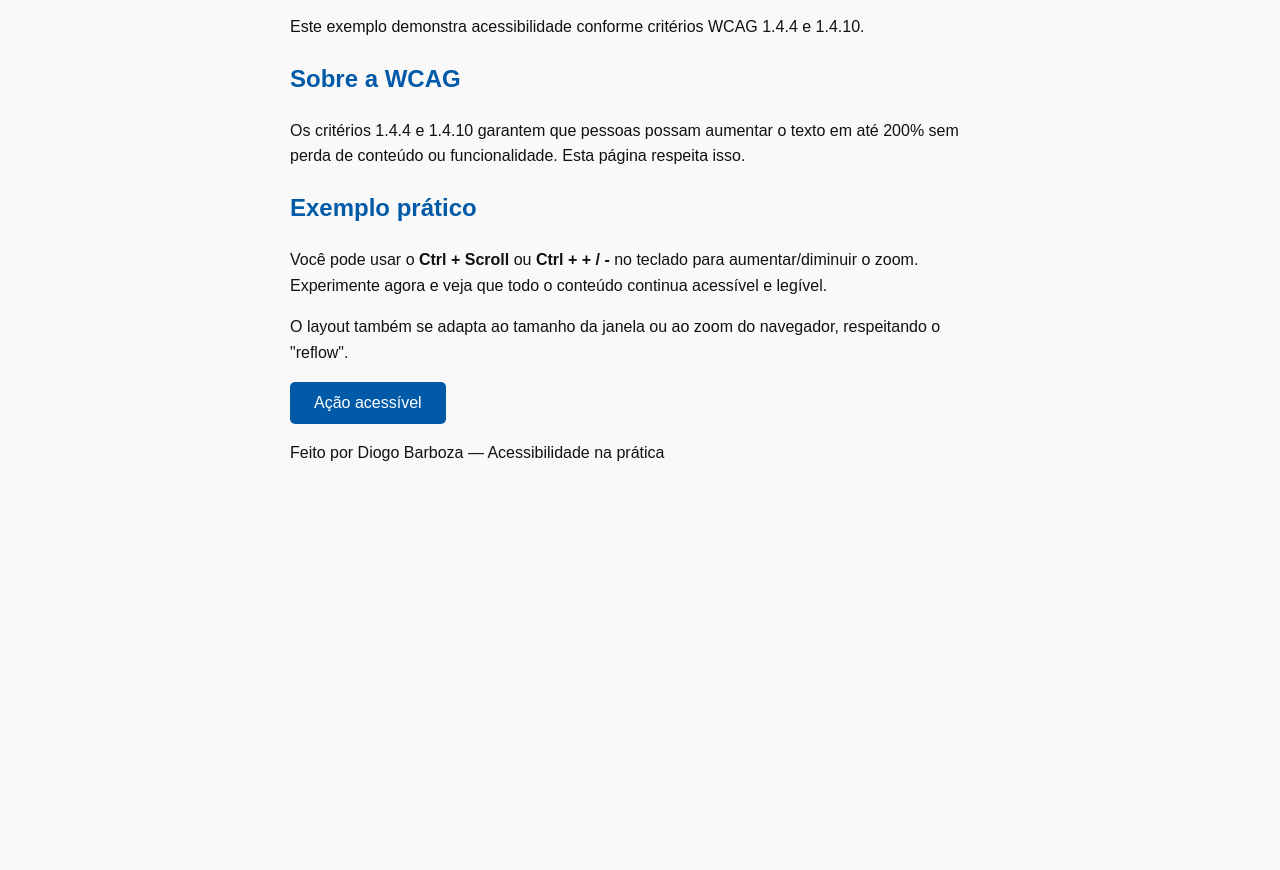
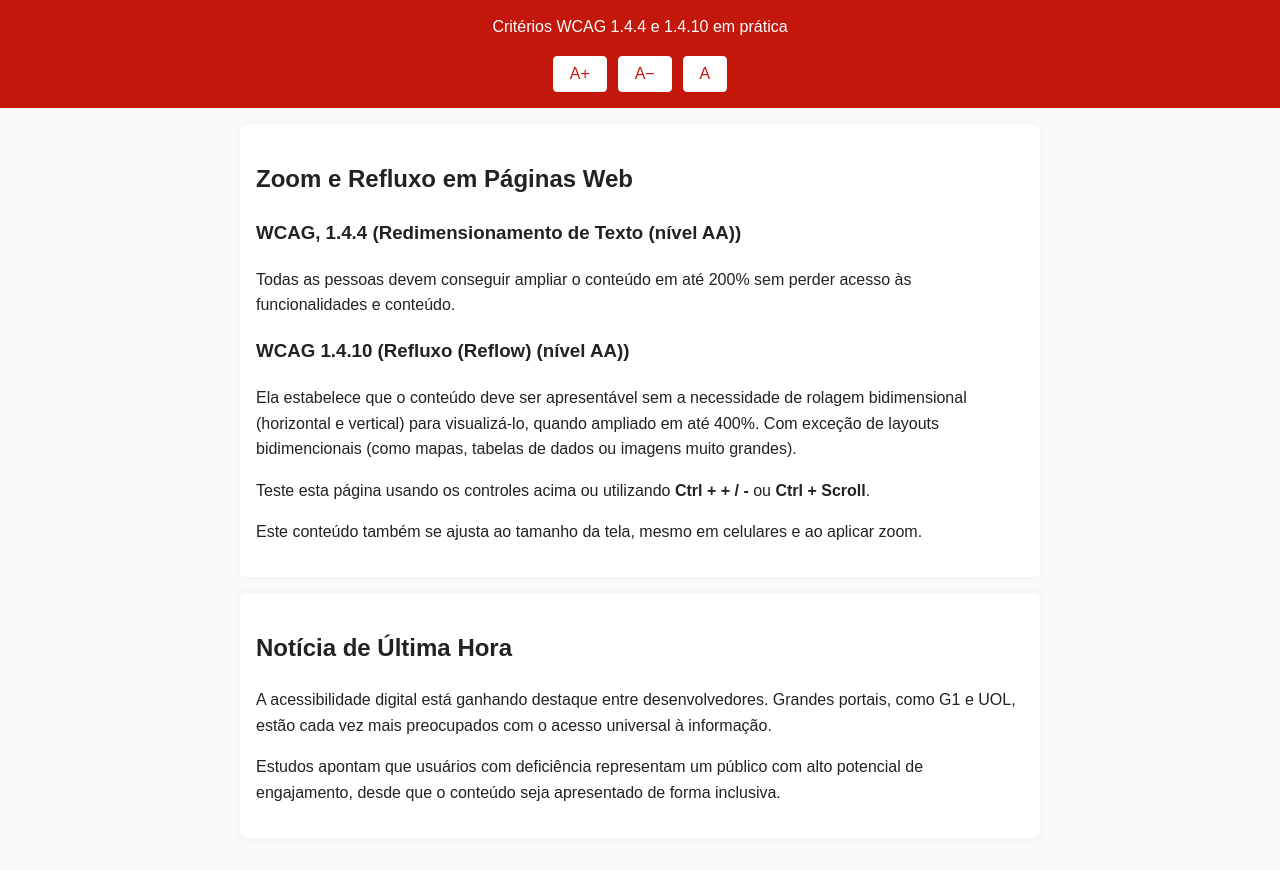
Before and after one commit to Diogo-Barboza/Redimensionamento_Texto_Zoom, a plain HTML site: page index.html in a window 1280 px wide. Shown: the part 96-966 px from the top of the page. Before the commit the page ends 800 px from the top, so only its background shows below. Drawn offline with Linux system fonts and the light colour scheme.

Commit message:
wcag 1.4.4 e 1.4.10

```diff
--- a/index.html
+++ b/index.html
@@ -3,41 +3,61 @@
 <head>
   <meta charset="UTF-8" />
   <meta name="viewport" content="width=device-width, initial-scale=1.0" />
-  <title>Exemplo de Redimensionamento de Texto</title>
+  <title>Blog Acessível - Redimensionamento</title>
   <link rel="stylesheet" href="style.css" />
 </head>
 <body>
   <header>
-    <h1>Redimensionamento de Texto e Zoom</h1>
-    <p>Este exemplo demonstra acessibilidade conforme critérios WCAG 1.4.4 e 1.4.10.</p>
+    <h1>Blog Acessível</h1>
+    <p>Critérios WCAG 1.4.4 e 1.4.10 em prática</p>
+    <div class="font-controls" role="group" aria-label="Controles de Fonte">
+      <button onclick="ajustarFonte('aumentar')" aria-label="Aumentar texto">A+</button>
+      <button onclick="ajustarFonte('diminuir')" aria-label="Diminuir texto">A−</button>
+      <button onclick="ajustarFonte('padrao')" aria-label="Redefinir texto">A</button>
+    </div>
   </header>
 
   <main>
-    <section>
-      <h2>Sobre a WCAG</h2>
+    <article>
+      <h2>Zoom e Refluxo em Páginas Web</h2>
+
+      <h3>WCAG, 1.4.4 (Redimensionamento de Texto (nível AA))</h3>
+
       <p>
-        Os critérios 1.4.4 e 1.4.10 garantem que pessoas possam aumentar o texto em até 200%
-        sem perda de conteúdo ou funcionalidade. Esta página respeita isso.
+        Todas as pessoas devem conseguir ampliar o conteúdo em até 200%
+        sem perder acesso às funcionalidades e conteúdo.
       </p>
-    </section>
 
-    <section>
-      <h2>Exemplo prático</h2>
+      <h3>WCAG 1.4.10 (Refluxo (Reflow) (nível AA))</h3>
+
       <p>
-        Você pode usar o <strong>Ctrl + Scroll</strong> ou <strong>Ctrl + + / -</strong> no teclado
-        para aumentar/diminuir o zoom. Experimente agora e veja que todo o conteúdo continua
-        acessível e legível.
+        Ela estabelece que o conteúdo deve ser apresentável sem a necessidade de rolagem
+        bidimensional (horizontal e vertical) para visualizá-lo, quando ampliado em até 400%. Com exceção de layouts bidimencionais
+        (como mapas, tabelas de dados ou imagens muito grandes).
+      </p>
+
+      <p>
+        Teste esta página usando os controles acima ou utilizando
+        <strong>Ctrl + + / -</strong> ou <strong>Ctrl + Scroll</strong>.
       </p>
       <p>
-        O layout também se adapta ao tamanho da janela ou ao zoom do navegador, respeitando o "reflow".
+        Este conteúdo também se ajusta ao tamanho da tela, mesmo em celulares e ao aplicar zoom.
       </p>
-    </section>
+    </article>
 
-    <button>Ação acessível</button>
+    <article>
+      <h2>Notícia de Última Hora</h2>
+      <p>
+        A acessibilidade digital está ganhando destaque entre desenvolvedores. Grandes portais,
+        como G1 e UOL, estão cada vez mais preocupados com o acesso universal à informação.
+      </p>
+      <p>
+        Estudos apontam que usuários com deficiência representam um público com alto potencial de engajamento,
+        desde que o conteúdo seja apresentado de forma inclusiva.
+      </p>
+    </article>
   </main>
 
-  <footer>
-    <p>Feito por Diogo Barboza — Acessibilidade na prática</p>
-  </footer>
+  <script src="script.js"></script>
 </body>
 </html>
--- /dev/null
+++ b/script.js
@@ -0,0 +1,12 @@
+let tamanhoFonte = 1;
+
+function ajustarFonte(acao) {
+  if (acao === 'aumentar' && tamanhoFonte < 4) {
+    tamanhoFonte += 0.1;
+  } else if (acao === 'diminuir' && tamanhoFonte > 0.8) {
+    tamanhoFonte -= 0.1;
+  } else if (acao === 'padrao') {
+    tamanhoFonte = 1;
+  }
+  document.body.style.fontSize = `${tamanhoFonte}rem`;
+}
--- a/style.css
+++ b/style.css
@@ -1,45 +1,69 @@
-:root {
-  font-size: 100%; /* 1rem = 16px padrão */
+/* WCAG 1.4.4 */
+html {
+  font-size: 100%; /* base: 16px */
 }
 
 body {
-  font-family: sans-serif;
+  font-family: Arial, sans-serif;
   line-height: 1.6;
-  padding: 1rem;
   margin: 0;
-  color: #111;
-  background-color: #f9f9f9;
+  padding: 0;
+  font-size: 1rem;
+  background-color: #fafafa;
+  color: #222;
 }
 
-h1, h2 {
-  color: #005aa7;
+header {
+  background: #c4170c;
+  color: white;
+  padding: 1rem;
+  text-align: center;
 }
 
-header, main, footer {
-  max-width: 700px;
-  margin: auto;
+.font-controls {
+  margin-top: 0.5rem;
 }
 
-button {
+.font-controls button {
   font-size: 1rem;
-  padding: 0.75rem 1.5rem;
-  background: #005aa7;
-  color: white;
-  border: none;
-  border-radius: 5px;
+  padding: 0.5rem 1rem;
+  margin: 0 0.2rem;
+  background-color: white;
+  color: #c4170c;
+  border: 1px solid #fff;
+  border-radius: 4px;
   cursor: pointer;
 }
 
-button:focus {
-  outline: 3px solid #ffa500;
+.font-controls button:hover {
+  background-color: #eee;
 }
 
-@media (max-width: 600px) {
+main {
+  max-width: 800px;
+  margin: auto;
+  padding: 1rem;
+}
+
+article {
+  background: white;
+  padding: 1rem;
+  margin-bottom: 1rem;
+  border-radius: 6px;
+  box-shadow: 0 0 10px rgba(0,0,0,0.05);
+}
+
+/* WCAG 1.4.10 */
+@media screen and (max-width: 600px) {
   body {
-    font-size: 1.125rem;
+    padding: 0.5rem;
   }
 
-  button {
-    width: 100%;
+  .font-controls button {
+    font-size: 0.9rem;
+  }
+
+  main {
+    padding: 0.5rem;
   }
 }
```
